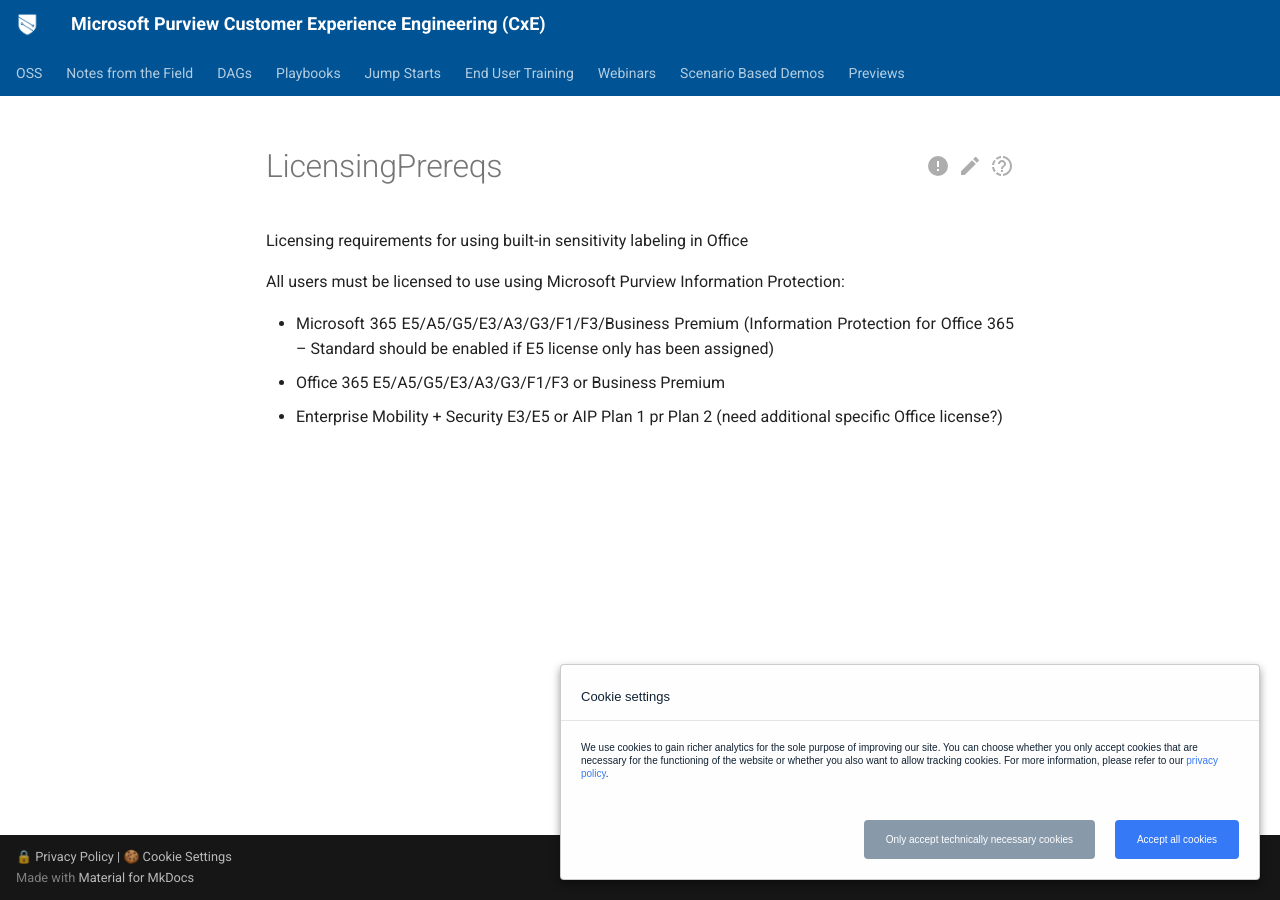
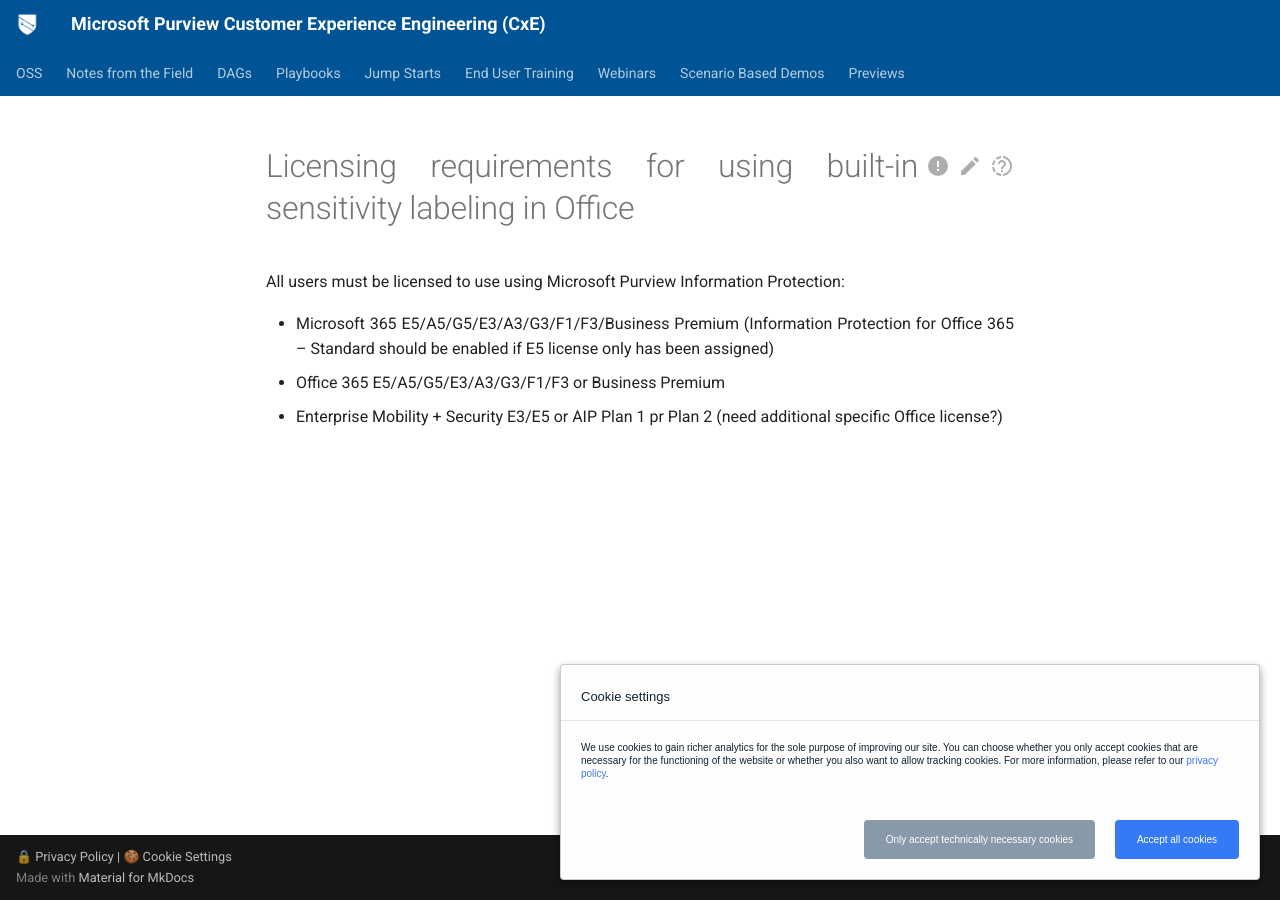
Before and after one commit to microsoft/ComplianceCxE, an MkDocs documentation site: the page built from docs/playbooks/AIP2MIPResources/LicensingPrereqs.md, in a window 1280 px wide. Built offline with MkDocs 1.6.1 and Material for MkDocs 9.7.7, drawn with Linux system fonts in a browser that asks for light colours.

Commit message:
Update LicensingPrereqs.md

```diff
--- a/docs/playbooks/AIP2MIPResources/LicensingPrereqs.md
+++ b/docs/playbooks/AIP2MIPResources/LicensingPrereqs.md
@@ -1,4 +1,4 @@
-Licensing requirements for using built-in sensitivity labeling in Office
+# Licensing requirements for using built-in sensitivity labeling in Office
 
 All users must be licensed to use using Microsoft Purview Information Protection:
 
```
